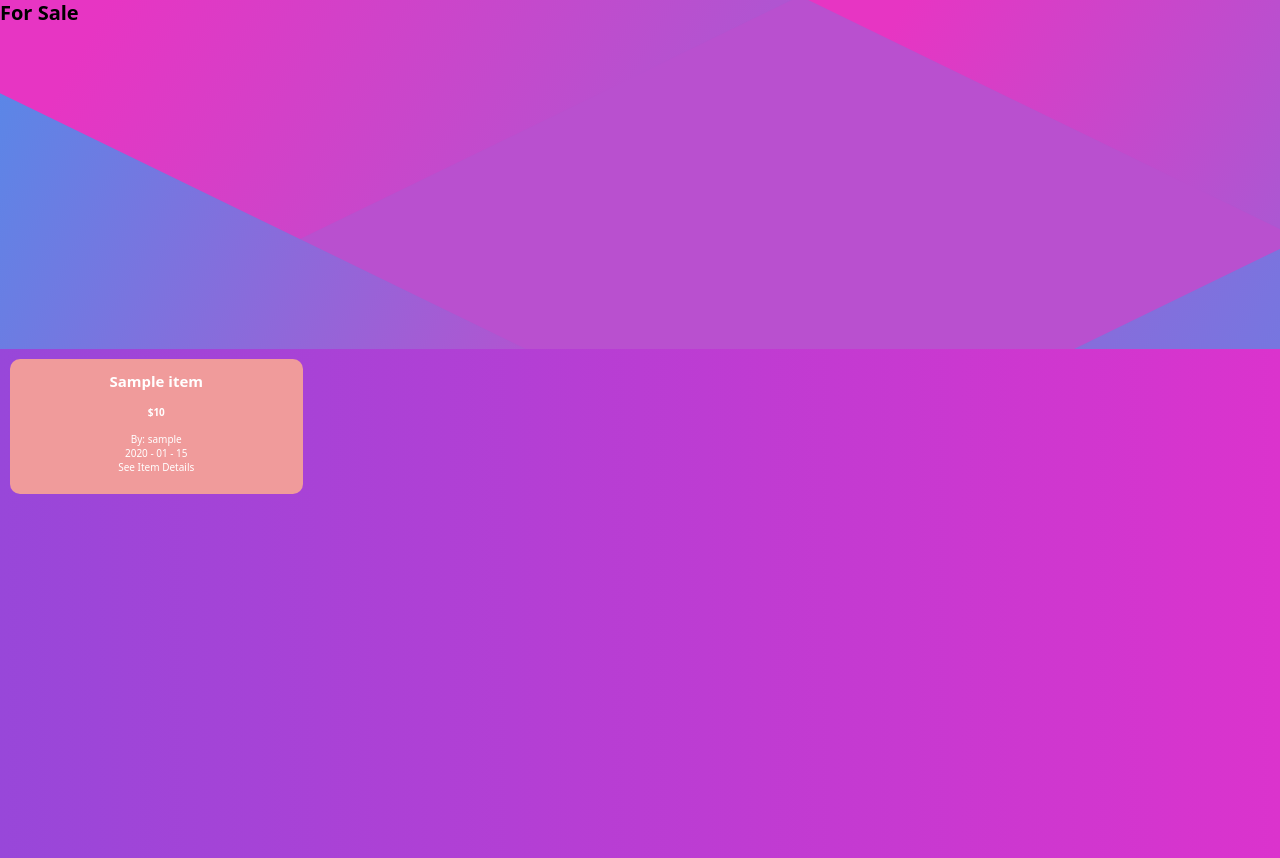
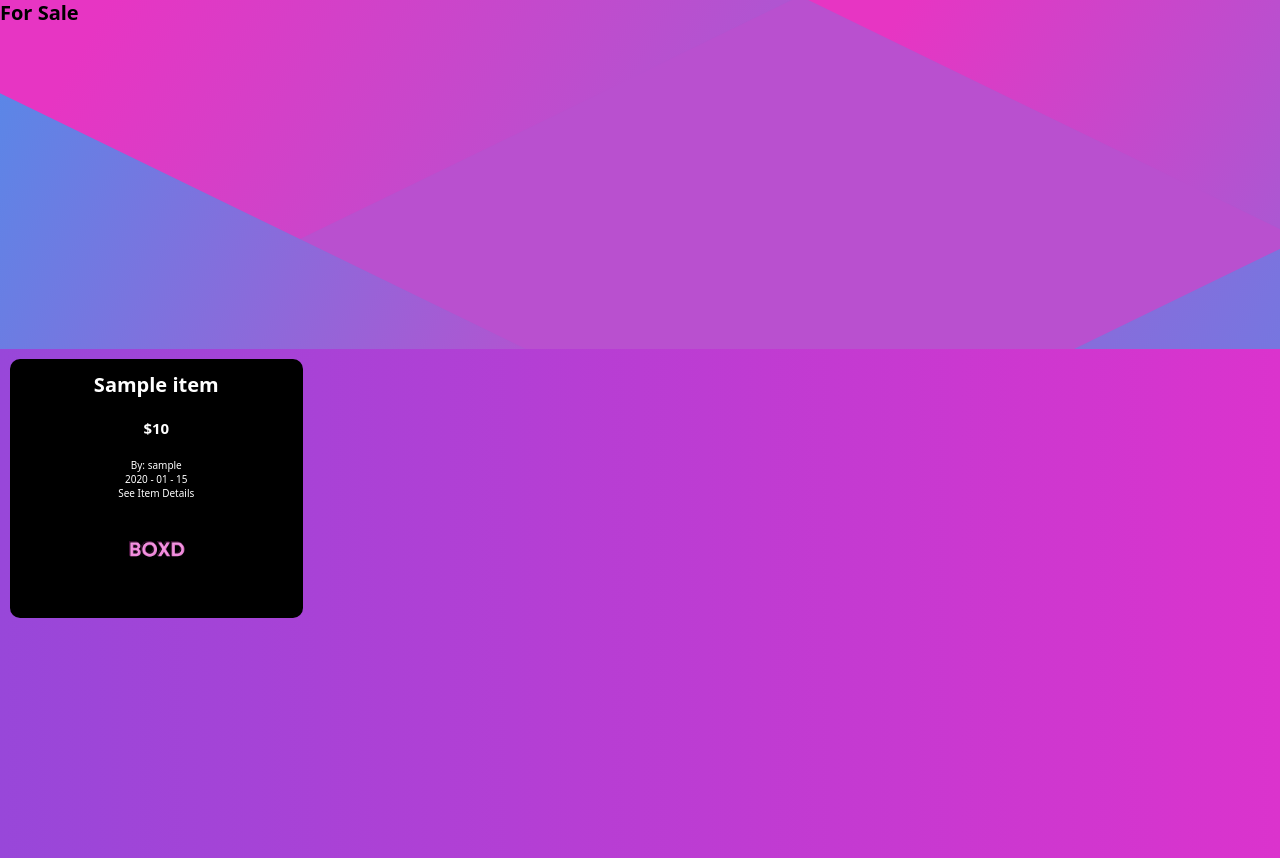
Before and after one commit to Haziq12/Boxd, a Flask app: page / in a window 1280 px wide. Shown: the part 59-917 px from the top of the page. Run offline with Flask 2, Linux system fonts and the light colour scheme; tables that the repository leaves empty hold one stand-in row (values such as "Sample post").

Commit message:
boxd logo below card body

```diff
--- a/myapp/static/styles/index.css
+++ b/myapp/static/styles/index.css
@@ -38,7 +38,7 @@ h1 {
   padding-left: 40px;
   padding-right: 40px;
   padding-bottom: 20px;
-  background-color: #f09b9b;
+  background-color: #000000;
   border-radius: 10px;
 }
 
@@ -50,6 +50,11 @@ h1 {
 .card-title {
   text-decoration: none;
   color: white;
+  font-size: 20px;
+}
+
+.price {
+  font-size: 15px;
 }
 
 .author {
@@ -60,6 +65,7 @@ h1 {
 .details-btn {
   text-decoration: none;
   color: white;
+  display: block;
 }
 
 .date {
@@ -70,7 +76,7 @@ h1 {
   background-image:
   url(banner2.png);
   height: 350px;
-  width: 100%;
+  max-width: 100%;
   margin-top: 0px;
 }
 
@@ -92,3 +98,9 @@ h1 {
   justify-content: center;
   align-items: center;
 }
+
+img {
+  max-width: 90px;
+  max-height: 90px;
+  margin-top: 5px;
+}
--- a/myapp/static/styles/item.css
+++ b/myapp/static/styles/item.css
@@ -42,8 +42,8 @@ form {
   background-repeat: no-repeat;
   border-radius: 2px;
   margin-left: 20px;
+  max-width: 100%;
   height: auto;
-  width: 500px;
   justify-content: center;
   align-items: center;
 }
--- a/myapp/templates/index.html
+++ b/myapp/templates/index.html
@@ -19,6 +19,7 @@
                     <a class="author" href="{{url_for('users.user_items', username=item.author.username)}}">By: {{item.author.username}}</a><br>
                     <p class="date" >{{item.date.strftime('%Y - %m - %d')}}</p>
                     <a class="details-btn" href="{{url_for('items.item', item_id=item.id)}}">See Item Details</a>
+                    <img src="../static/images/favicon1.ico" alt="No Picture">
                 </div>
             </div>
             {% endfor %}
```
